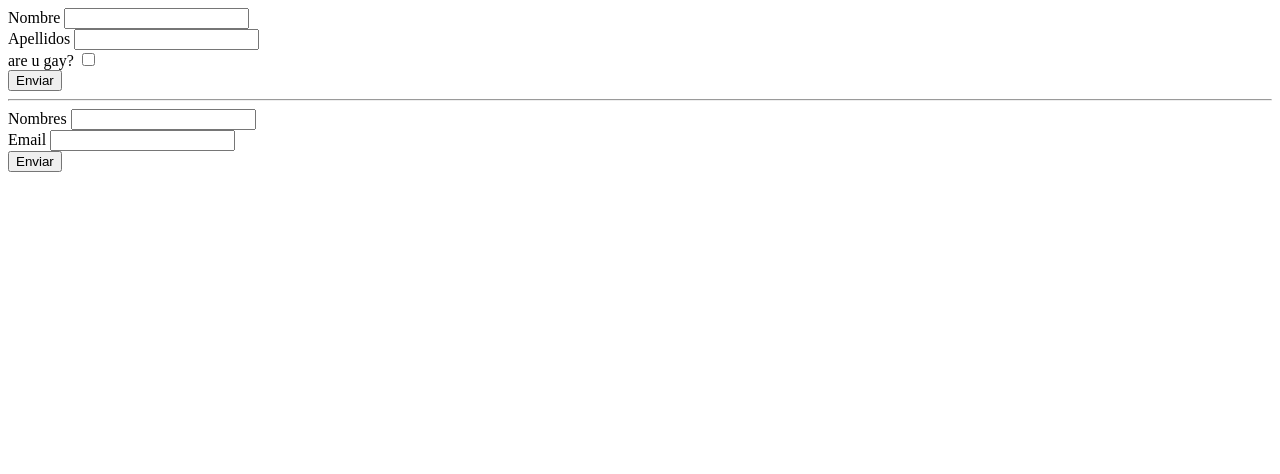
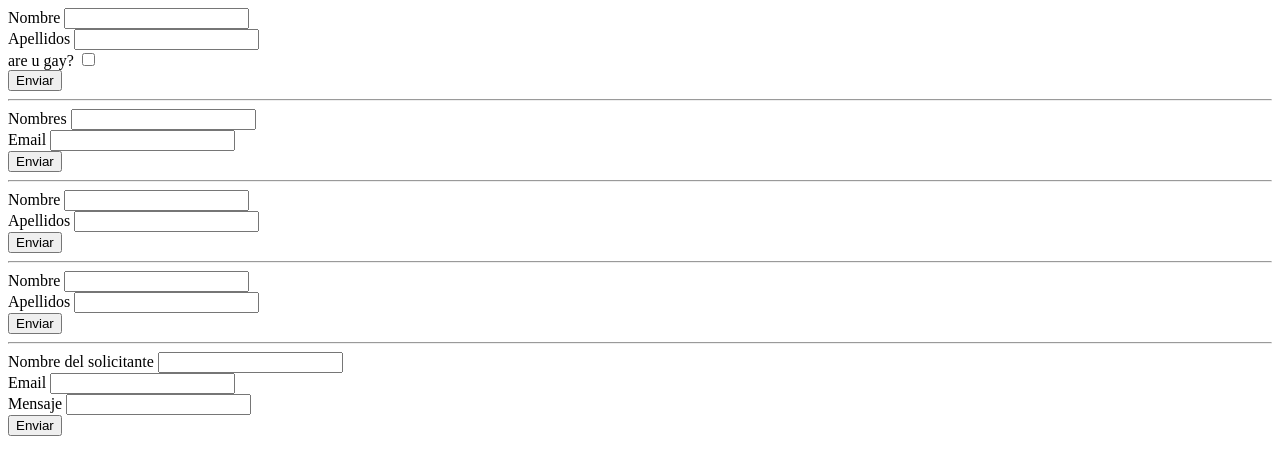
Before and after one commit to angelchoque/design-patterns, a website: page src/builder/js/forms.html in a window 1280 px wide. Drawn offline with Linux system fonts and the light colour scheme.

Commit message:
builder, added director

```diff
--- a/src/builder/js/forms.html
+++ b/src/builder/js/forms.html
@@ -14,6 +14,18 @@
   <div id="form2">
 
   </div>
+  <hr>
+  <div id="form3">
+
+  </div>
+  <hr>
+  <div id="form4">
+
+  </div>
+  <hr>
+  <div id="form5">
+
+  </div>
   <script src="forms.js"></script>
 </body>
 </html>
--- a/src/builder/js/forms.js
+++ b/src/builder/js/forms.js
@@ -91,6 +91,33 @@ class FormBuilder {
 
 }
 
+class FormDirector {
+
+  constructor(formBuilder) {
+    this.setBuilder(formBuilder)
+  }
+
+  setBuilder() {
+    this.formBuilder = formBuilder
+  }
+
+  createPeopleForm() {
+    this.formBuilder.reset()
+    this.formBuilder
+      .setText('firstName', 'Nombre')
+      .setText('lastName', 'Apellidos')
+  }
+
+  createContactForm() {
+    this.formBuilder.reset()
+    this.formBuilder
+      .setText('name', 'Nombre del solicitante')
+      .setEmail('email', 'Email')
+      .setEmail('message', 'Mensaje')
+  }
+
+}
+
 const formBuilder = new FormBuilder()
 
 const formPeople = formBuilder
@@ -108,3 +135,17 @@ const formPeople2 = formBuilder
 
 form1.innerHTML = formPeople.getContent()
 form2.innerHTML = formPeople2.getContent()
+
+const director = new FormDirector(formBuilder)
+
+director.createPeopleForm()
+
+form3.innerHTML = formBuilder.build().getContent()
+
+director.createPeopleForm()
+
+form4.innerHTML = formBuilder.build().getContent()
+
+director.createContactForm()
+
+form5.innerHTML = formBuilder.build().getContent()
```
